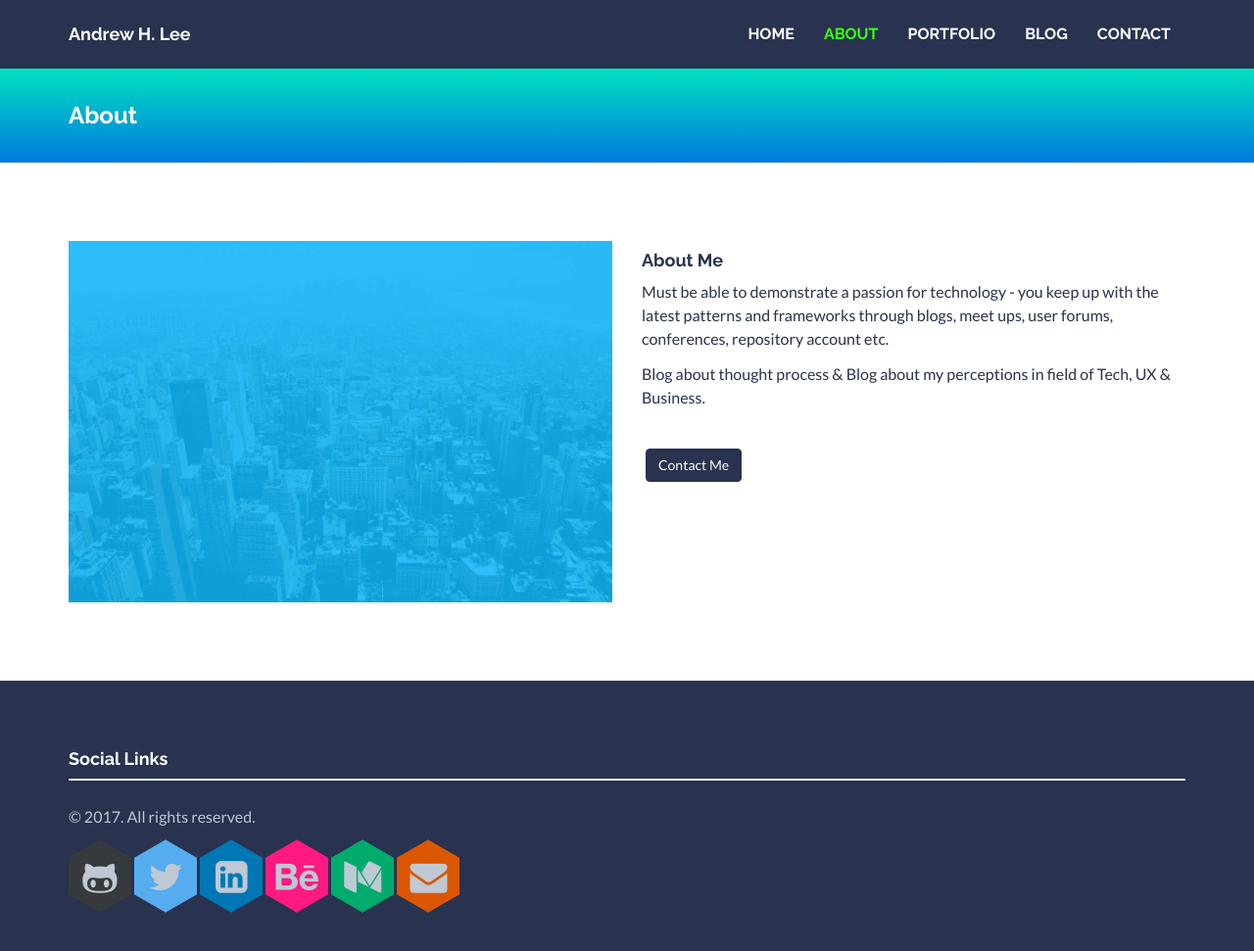
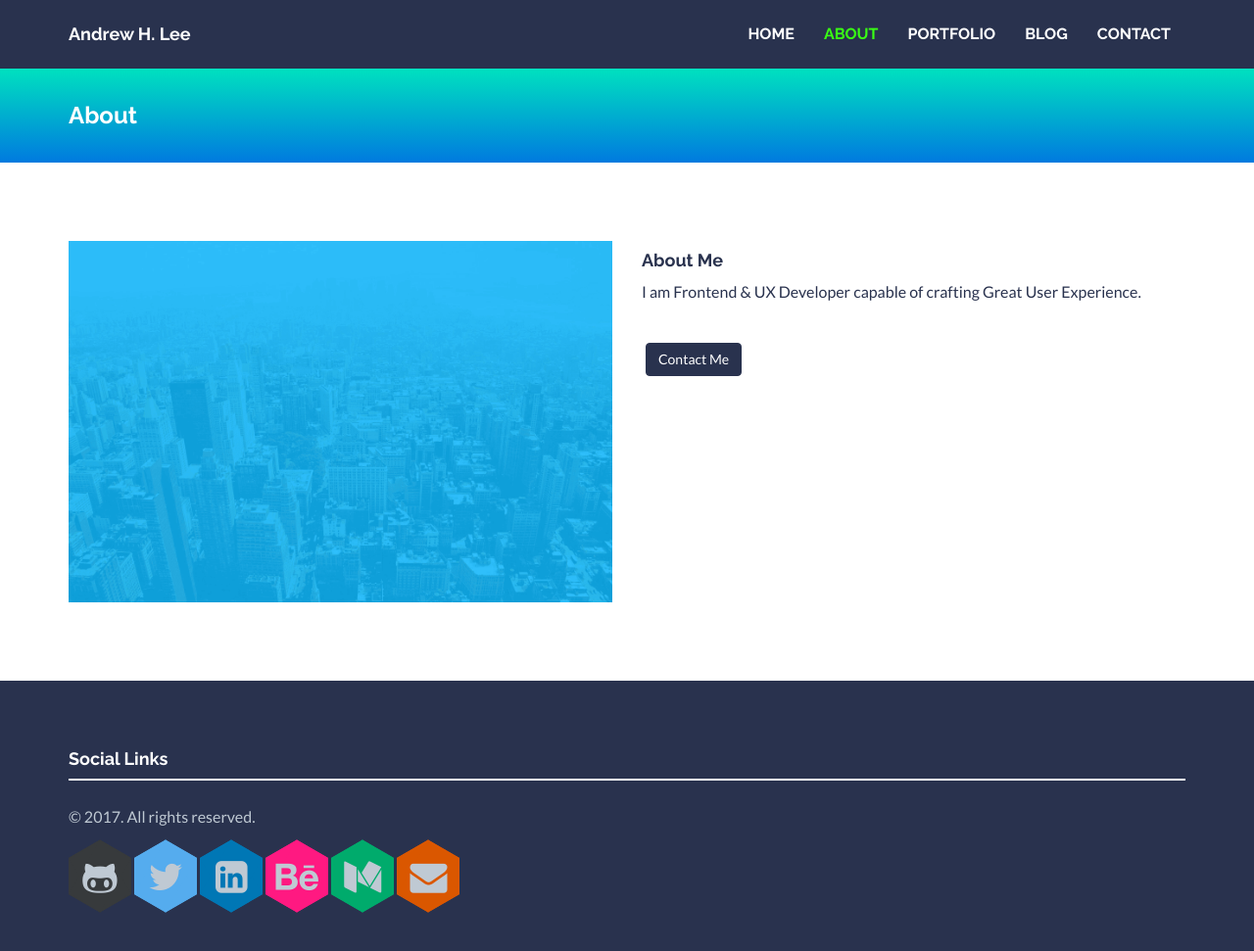
Before and after one commit to andrew-h-lee/andrew-h-lee.github.io, a Jekyll site: the page built from about.html, in a window 1280 px wide and 992 px high. Shown: the top 971 px of the window at 98% size. Built offline with Jekyll 4.4.1, drawn with Linux system fonts in a browser that asks for light colours; nearby versions of some CDN libraries.

Commit message:
Add Basic Info

```diff
--- a/about.html
+++ b/about.html
@@ -11,16 +11,20 @@ permalink: /about/
         </div>
         <div class="col-lg-6">
             <h4>About Me</h4>
+            <p>
+              I am Frontend & UX Developer capable of crafting Great User Experience.
+            </p>
             <!--<p>  Welcome, I write this Blog, to share my insights for Web Development within the Broader Community.
-            </p>-->
+            </p>
             <p>
             Must be able to demonstrate a passion for technology - you keep up with the latest patterns and frameworks through blogs, meet ups, user forums, conferences, repository account etc.
             </p>
-            <!--<p>
+            <p>
             Basic 'ABOUT ME' in terms of delivering my Distinct Value.
-          </p>-->
+            </p>
             <p>
             Blog about thought process & Blog about my perceptions in field of Tech, UX & Business.
+            </p>-->
             <p><br/><a href="/contact/" class="btn btn-theme">Contact Me</a></p>
         </div>
     </div><! --/row -->
```
